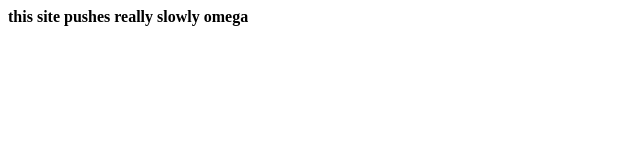
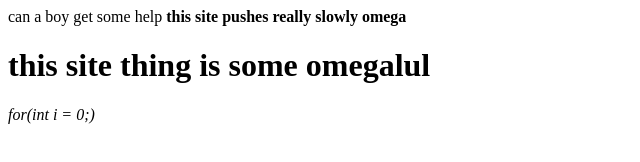
Before and after one commit to jasonazusa/JW_Web, a plain HTML site: page index.html in a window 1280 px wide. Shown: the whole page, without its empty margins (0-640 px from the left). Drawn offline with Linux system fonts and the light colour scheme.

Commit message:
Update index.html

```diff
--- a/index.html
+++ b/index.html
@@ -6,7 +6,11 @@
     <meta http-equiv="X-UA-Compatible" content="ie=edge">
     <title>This is garbo</title>
 </head>
+can a boy get some help
 <body>
 <b>this site pushes really slowly omega</b>
 </body>
+
+<h1>this site thing is some omegalul</h1>
+<i>for(int i = 0;)</i>
 </html>
```
